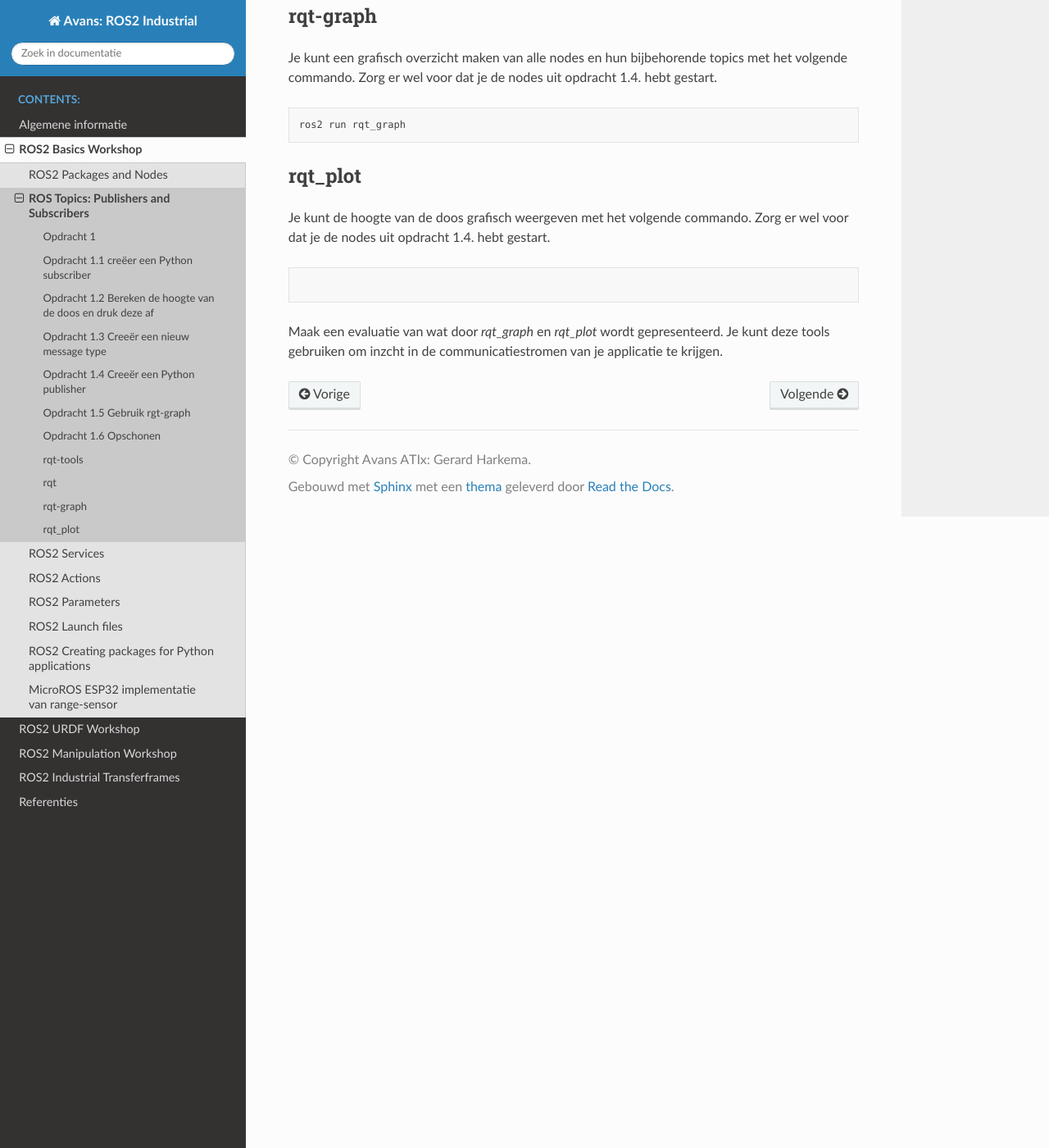
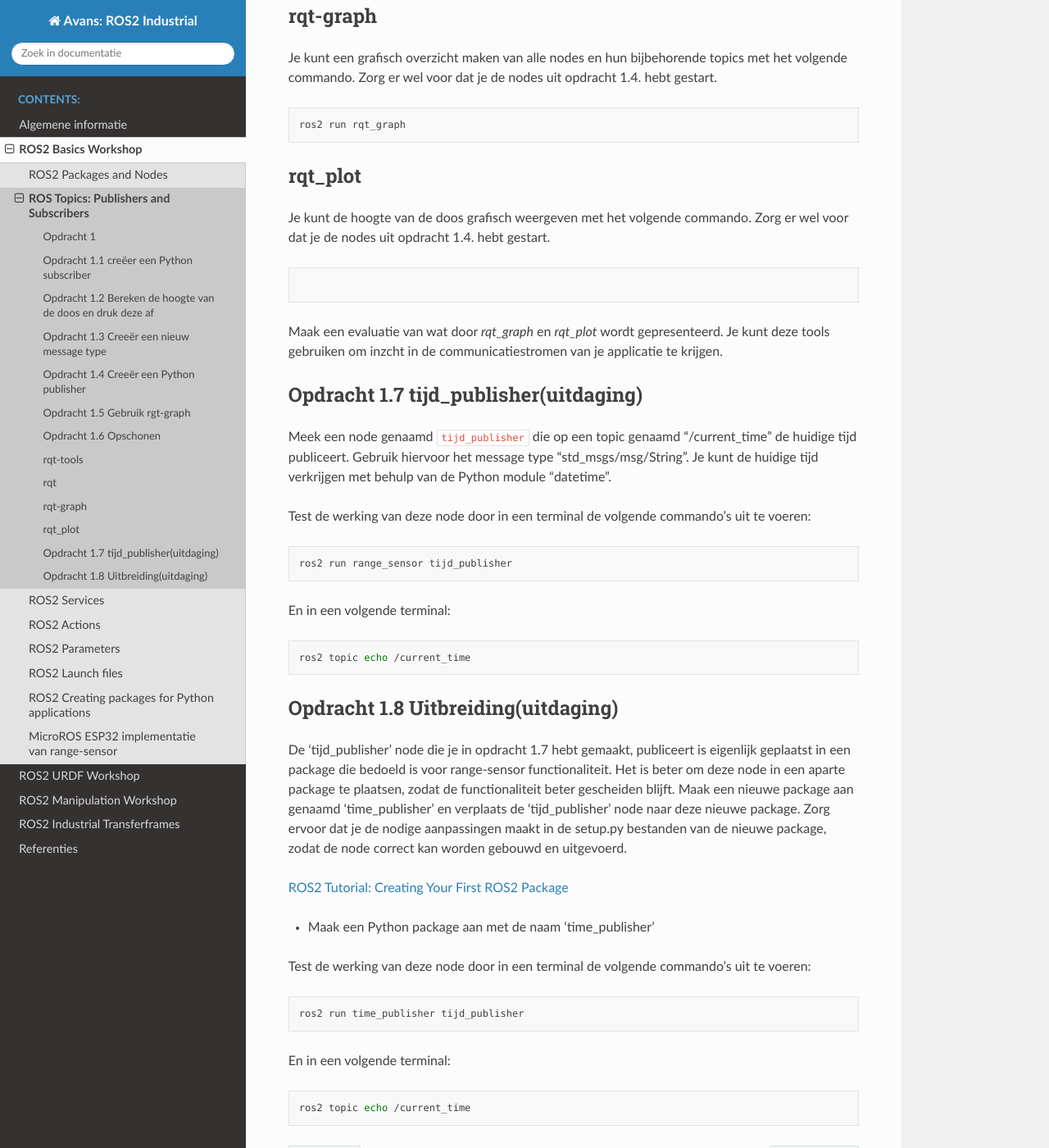
Before and after one commit to AvansMechatronica/ROS2_industrial_workshop, a Sphinx documentation site: the page built from documentation/1_basics/topics.md, in a window 1280 px wide and 1400 px high, scrolled down 7570 px. Shown: the whole window at 82% size. Built offline with Sphinx 7.4.7 and the Read the Docs theme 3.1.0, drawn with Linux system fonts in a browser that asks for light colours.

Commit message:
20260223

````diff
--- a/documentation/1_basics/topics.md
+++ b/documentation/1_basics/topics.md
@@ -266,3 +266,33 @@ Je kunt de hoogte van de doos grafisch weergeven met het volgende commando. Zorg
 ```bash ros2 run rqt_plot rqt_plot /box_height_info/box_height
 ```
 Maak een evaluatie van wat door *rqt_graph* en *rqt_plot* wordt gepresenteerd. Je kunt deze tools gebruiken om inzcht in de communicatiestromen van je applicatie te krijgen.
+
+## Opdracht 1.7 tijd_publisher(uitdaging)
+Meek een node genaamd `tijd_publisher` die op een topic genaamd "/current_time" de huidige tijd publiceert. Gebruik hiervoor het message type "std_msgs/msg/String". Je kunt de huidige tijd verkrijgen met behulp van de Python module "datetime".
+
+Test de werking van deze node door in een terminal de volgende commando's uit te voeren:
+```bash
+ros2 run range_sensor tijd_publisher
+```
+
+En in een volgende terminal:
+```bash
+ros2 topic echo /current_time
+```
+
+## Opdracht 1.8 Uitbreiding(uitdaging)
+De 'tijd_publisher' node die je in opdracht 1.7 hebt gemaakt, publiceert is eigenlijk geplaatst in een package die bedoeld is voor range-sensor functionaliteit. Het is beter om deze node in een aparte package te plaatsen, zodat de functionaliteit beter gescheiden blijft.
+Maak een nieuwe package aan genaamd 'time_publisher' en verplaats de 'tijd_publisher' node naar deze nieuwe package. Zorg ervoor dat je de nodige aanpassingen maakt in de setup.py bestanden van de nieuwe package, zodat de node correct kan worden gebouwd en uitgevoerd.
+
+[ROS2 Tutorial: Creating Your First ROS2 Package](https://docs.ros.org/en/jazzy/Tutorials/Beginner-Client-Libraries/Creating-Your-First-ROS2-Package.html#create-a-package)
+* Maak een Python package aan met de naam 'time_publisher'
+
+Test de werking van deze node door in een terminal de volgende commando's uit te voeren:
+```bash
+ros2 run time_publisher tijd_publisher
+```
+
+En in een volgende terminal:
+```bash
+ros2 topic echo /current_time
+```
````
